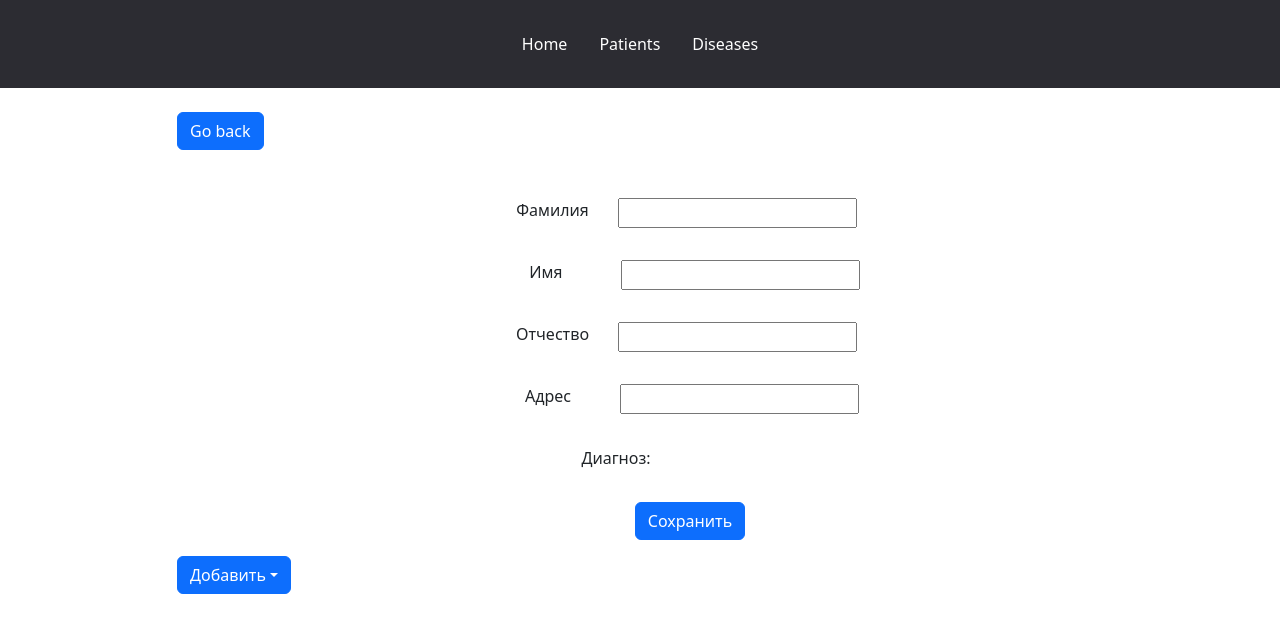
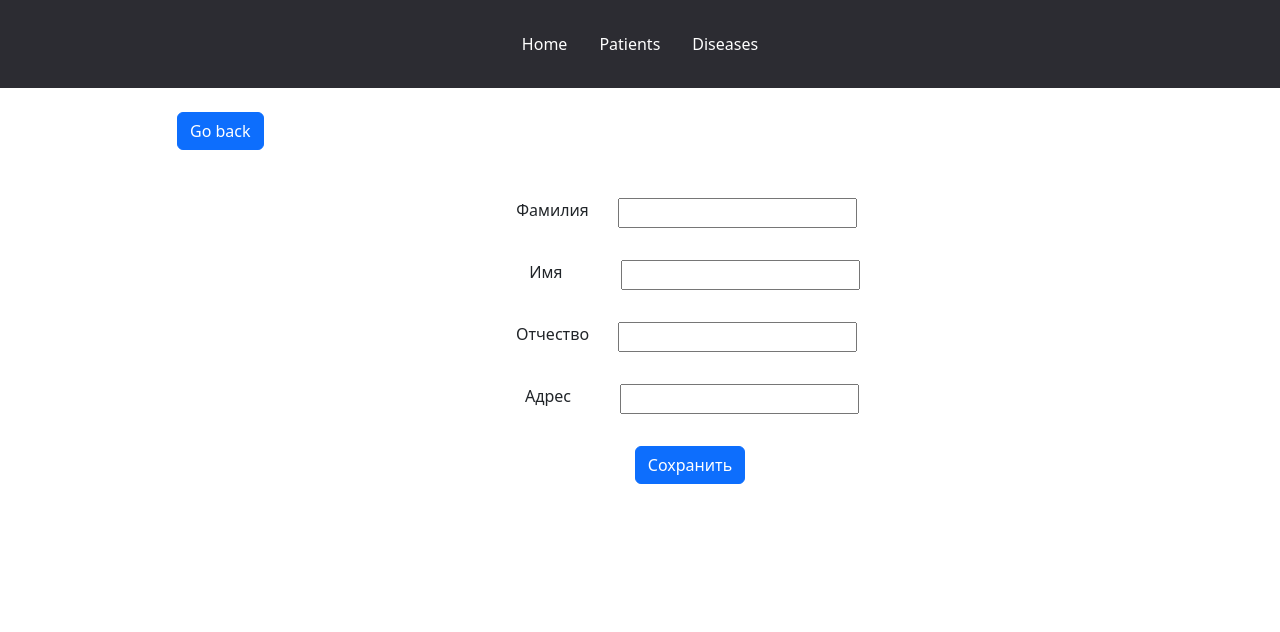
Before and after one commit to VolodyaChvey/DatabaseOfPatients, a React (Create React App) app in the folder Patients/client/: page /patients/new in a window 1280 px wide. Shown: the top 632 px of the page. Built offline with nearby package versions, Linux system fonts and the light colour scheme.

Commit message:
morning26.02

```diff
--- a/Patients/client/src/Components/CostomForm.jsx
+++ b/Patients/client/src/Components/CostomForm.jsx
@@ -1,10 +1,8 @@
 import { Form } from "react-router-dom";
 import { emptyPatient, translation } from "../data";
 import TextInput from "./TextInput";
-import DiagnosisToStringInLine from "../Preparators/DiagnosisToStringInLine";
-import { Row, Col } from "react-bootstrap";
 
-export default function CostomForm({ action, patient, submitting }) {
+export default function CostomForm({ action, patient}) {
   const formPatient = patient ? patient : emptyPatient;
   return (
     <Form method="post" action={action}>
@@ -19,16 +17,9 @@ export default function CostomForm({ action, patient, submitting }) {
             defaultValue={v}
           />
         ))}
-      <Row className="mb-3">
-
-        <Col sm={2}>Диагноз:</Col>
-        <Col sm={1}></Col>
-        <Col sm={9}>{DiagnosisToStringInLine(formPatient.diagnosis)}</Col>
-      </Row>
       <TextInput
         type={"submit"}
         value={"Сохранить"}
-        disabled={submitting}
         className={"btn btn-primary"}
       />
     </Form>
--- a/Patients/client/src/Components/SinglePatient/HeaderSingle.jsx
+++ b/Patients/client/src/Components/HeaderSingle.jsx
@@ -1,13 +1,11 @@
-import { useContext } from "react";
-import { PatientContext } from "../../context";
+
 import { useNavigate } from "react-router-dom";
-import TwoButtons from "../TwoButtons";
-import PatientToString from "../../Preparators/PatientToString";
-import TextText from "../TextText";
-import DiagnosisToStringInLine from "../../Preparators/DiagnosisToStringInLine";
+import TwoButtons from "./TwoButtons";
+import PatientToString from "../Preparators/PatientToString";
+import TextText from "./TextText";
+import DiagnosisToStringInLine from "../Preparators/DiagnosisToStringInLine";
 
-export default function HeaderSingle() {
-  const patient = useContext(PatientContext)[0];
+export default function HeaderSingle({patient}) {
   const navigate = useNavigate();
   return (
     <>
--- a/Patients/client/src/Pages/AddPatient.jsx
+++ b/Patients/client/src/Pages/AddPatient.jsx
@@ -1,27 +1,36 @@
 import TwoButtons from "../Components/TwoButtons";
 import CostomForm from "../Components/CostomForm";
-import { useActionData, useNavigate, useNavigation } from "react-router-dom";
+import { useActionData, useNavigate } from "react-router-dom";
 import DropdownButtons from "../Components/DropdownButtons";
 import Post from "../Controllers/Post";
+import HeaderSingle from "../Components/HeaderSingle";
 
 function AddPatient() {
-  const navigation = useNavigation();
   const navigate = useNavigate();
   const data = useActionData();
 
   return (
     <>
-      <TwoButtons oneLabel={"Go back"} oneOnClick={() => navigate(-1)} />
-      {data?.message && <div style={{ color: "blue" }} className="text-center">{data.message}</div>}
-      <CostomForm action={"/patients/new"} submitting={navigation.state === "submitting"} />
-
-      <DropdownButtons />
+      {data ? (
+        data?.patient && <HeaderSingle patient={data.patient} />
+      ) : (
+        <TwoButtons oneLabel={"Go back"} oneOnClick={() => navigate(-1)} />
+      )}
+      {data?.message && (
+        <>
+          <div style={{ color: "blue" }} className="text-center">
+            {data.message}
+          </div>
+        </>
+      )}
+      <CostomForm action={"/patients/new"} />
+      {data?.patient && <DropdownButtons id={data.patient.id} />}
     </>
   );
 }
 async function createPatient(patient) {
   try {
-    return await Post({path:"/patients",body:patient});
+    return await Post({ path: "/patients", body: patient });
   } catch (e) {
     return patient;
   }
@@ -43,6 +52,7 @@ async function newPatientAction({ request }) {
   const newPatient = await createPatient(formPatient);
 
   return {
+    patient: { ...newPatient },
     message: `Данные пациента ${newPatient.lastName} успешно сохранены`,
   };
 }
--- a/Patients/client/src/Pages/SinglePatient.jsx
+++ b/Patients/client/src/Pages/SinglePatient.jsx
@@ -4,7 +4,7 @@ import Put from "../Controllers/Put";
 import TabsSinglePatient from "../Components/SinglePatient/TabsSinglePatient";
 import { PatientContext } from "../context";
 import { useState } from "react";
-import HeaderSingle from "../Components/SinglePatient/HeaderSingle";
+import HeaderSingle from "../Components/HeaderSingle";
 
 function SinglePatient() {
   const [patient, setPatient] = useState(useLoaderData());
@@ -14,14 +14,14 @@ function SinglePatient() {
     setPatient(responce);
   }
   async function onEditDiagnosis(diagnosis) {
-    const responce = await editDiagnosis(diagnosis)
-    setPatient({ ...patient, diagnosis: responce })
+    const responce = await editDiagnosis(diagnosis);
+    setPatient({ ...patient, diagnosis: responce });
   }
 
   return (
     <>
+      <HeaderSingle patient={patient} />
       <PatientContext.Provider value={[patient, onEdit, onEditDiagnosis]}>
-        <HeaderSingle />
         <TabsSinglePatient />
       </PatientContext.Provider>
     </>
@@ -29,13 +29,13 @@ function SinglePatient() {
   async function editPatient(body) {
     return await Put({
       path: "/patients/" + patient.id,
-      body: body
+      body: body,
     });
   }
   async function editDiagnosis(body) {
     return await Put({
       path: "/diagnoses/" + patient.diagnosis.id,
-      body: body
+      body: body,
     });
   }
 }
```
